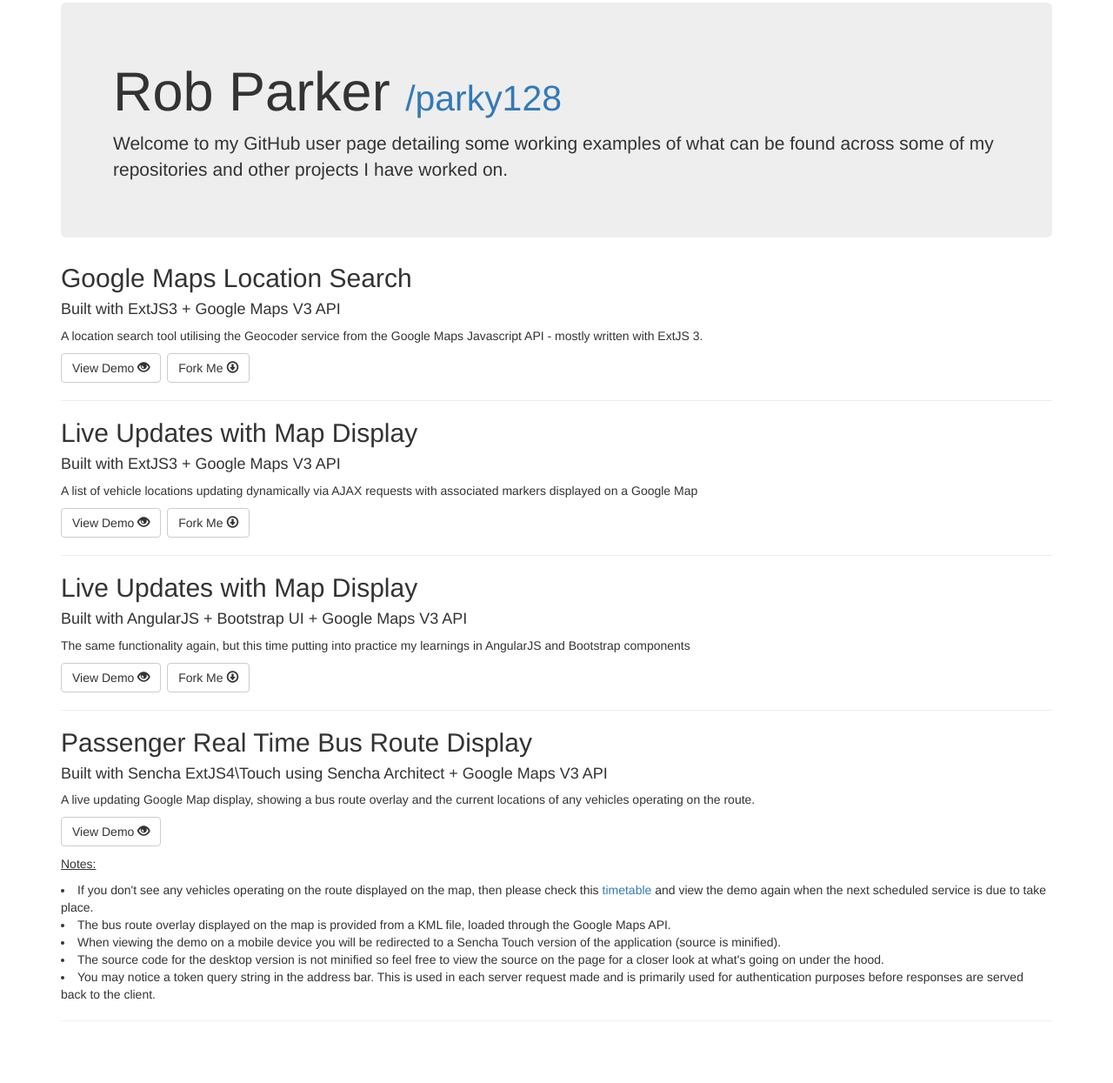
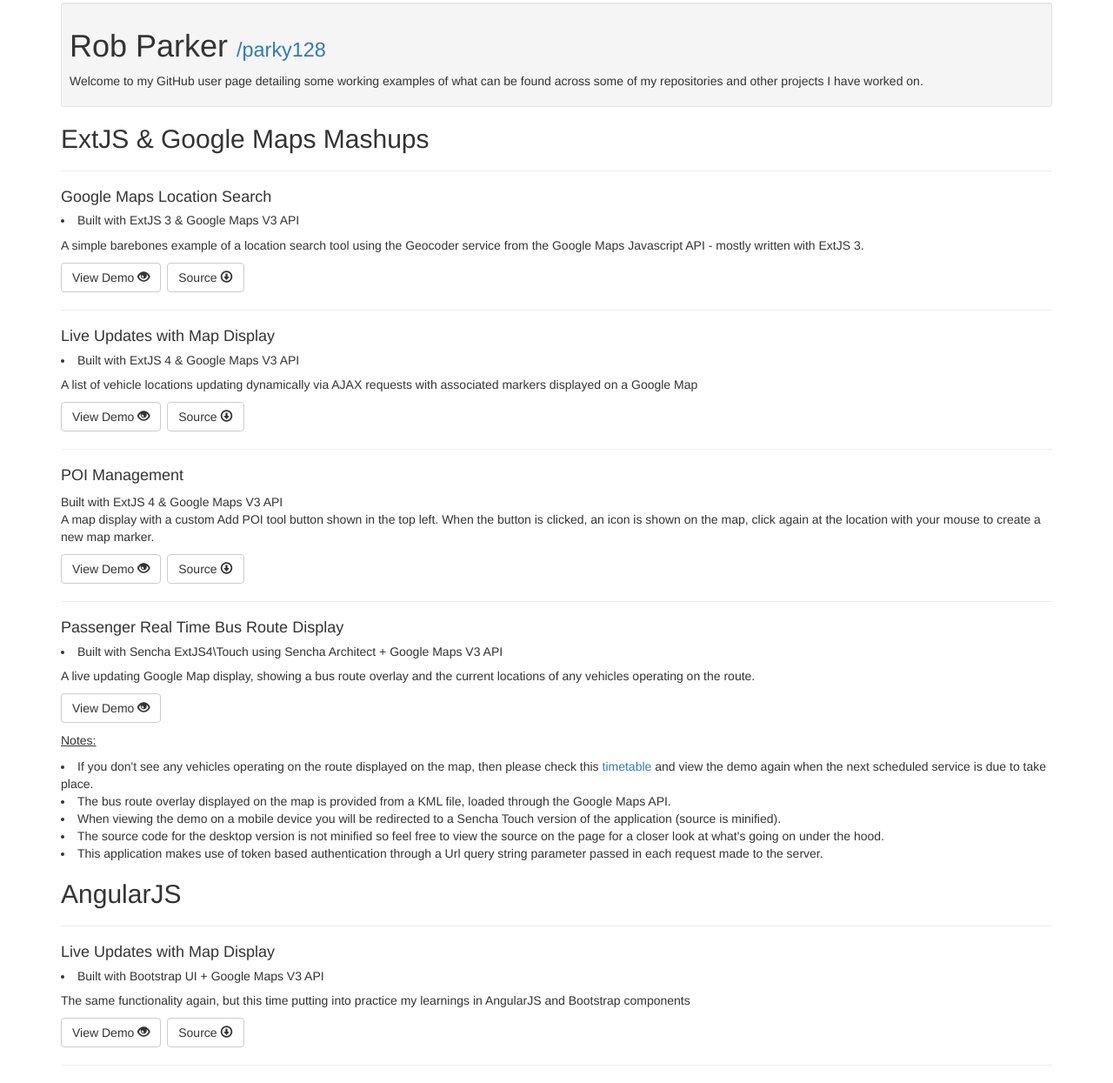
Before and after one commit to parky128/parky128.github.io, a plain HTML site: page index.html in a window 1280 px wide. Shown: the part 38-1283 px from the top of the page at 87% size. Before the commit the page ends 1232 px from the top, so only its background shows below. Drawn offline with nearby package versions, Linux system fonts and the light colour scheme.

Commit message:
Revisions to examples listing

```diff
--- a/index.html
+++ b/index.html
@@ -16,56 +16,56 @@
 
     <div class="container">
 	<hr>
-
-
-          <div class="jumbotron">
+	<div class="well well-sm">
 		<h1>Rob Parker <small><a href="https://github.com/parky128" target="_blank">/parky128</a></small></h1>
 		<p>Welcome to my GitHub user page detailing some working examples of what can be found across some of my repositories and other projects I have worked on.</p>
 	</div>
-
+	<h2>ExtJS & Google Maps Mashups</h2>
+	<hr>
 	<div>
-              <h2>Google Maps Location Search</h2>
-			  <h4>Built with ExtJS3 + Google Maps V3 API</h4>
-              <p>A location search tool utilising the Geocoder service from the Google Maps Javascript API - mostly written with ExtJS 3. </p>
-              <p><a class="btn btn-default" href="http://parky128.github.io/extjs3-gmaps-locationsearch/" target="_blank" role="button">View Demo <span class="glyphicon glyphicon-eye-open"></span></a><a class="btn btn-default spacer" href="https://github.com/parky128/extjs3-gmaps-locationsearch/fork" target="_blank" role="button">Fork Me <span class="glyphicon glyphicon-download"></span></a></p>
+		<h4>Google Maps Location Search</h4>
+		<h5><li>Built with ExtJS 3 & Google Maps V3 API</h5>
+		<p>A simple barebones example of a location search tool using the Geocoder service from the Google Maps Javascript API - mostly written with ExtJS 3. </p>
+		<p><a class="btn btn-default" href="http://parky128.github.io/extjs3-gmaps-locationsearch/" target="_blank" role="button">View Demo <span class="glyphicon glyphicon-eye-open"></span></a><a class="btn btn-default spacer" href="https://github.com/parky128/extjs3-gmaps-locationsearch" target="_blank" role="button">Source&nbsp;<span class="glyphicon glyphicon-download"></span></a></p>
 	</div>
 	<hr>
-
 	<div>
-              <h2>Live Updates with Map Display</h2>
-			  <h4>Built with ExtJS3  + Google Maps V3 API</h4>
+	  <h4>Live Updates with Map Display</h4>
+	  <h5><li>Built with ExtJS 4 & Google Maps V3 API</h4>
 	  <p>A list of vehicle locations updating dynamically via AJAX requests with associated markers displayed on a Google Map</p>
-              <p><a class="btn btn-default" href="http://parky128.github.io/extjs3-gmaps-locationsearch/" target="_blank" role="button">View Demo <span class="glyphicon glyphicon-eye-open"></span></a><a class="btn btn-default spacer" href="https://github.com/parky128/extjs3-gmaps-locationsearch/fork" target="_blank" role="button">Fork Me <span class="glyphicon glyphicon-download"></span></a></p>
+	  <p><a class="btn btn-default" href="#"  role="button">View Demo&nbsp;<span class="glyphicon glyphicon-eye-open"></span></a><a class="btn btn-default spacer" href="https://github.com/parky128/extjs4-gmaps-liveupdates" target="_blank" role="button">Source&nbsp;<span class="glyphicon glyphicon-download"></span></a></p>
 	</div>
 	<hr>
-
 	<div>
-              <h2>Live Updates with Map Display</h2>
-			  <h4>Built with AngularJS + Bootstrap UI + Google Maps V3 API</h4>
-              <p>The same functionality again, but this time putting into practice my learnings in AngularJS and Bootstrap components</p>
-              <p><a class="btn btn-default" href="http://parky128.github.io/extjs3-gmaps-locationsearch/" target="_blank" role="button">View Demo <span class="glyphicon glyphicon-eye-open"></span></a><a class="btn btn-default spacer" href="https://github.com/parky128/extjs3-gmaps-locationsearch/fork" target="_blank" role="button">Fork Me <span class="glyphicon glyphicon-download"></span></a></p>
+	  <h4>POI Management</h4>
+	  <h5<li>Built with ExtJS 4 & Google Maps V3 API</h5>
+	  <p>A map display with a custom Add POI tool button shown in the top left. When the button is clicked, an icon is shown on the map, click again at the location with your mouse to create a new map marker.</p>
+	  <p><a class="btn btn-default" href="http://parky128.github.io/extjs4-gmaps-poi/" target="_blank" role="button">View Demo&nbsp;<span class="glyphicon glyphicon-eye-open"></span></a><a class="btn btn-default spacer" href="https://github.com/parky128/extjs4-gmaps-poi" target="_blank" role="button">Source&nbsp;<span class="glyphicon glyphicon-download"></span></a></p>
 	</div>
 	<hr>
-
 	<div>
-              <h2>Passenger Real Time Bus Route Display</h2>
-			  <h4>Built with Sencha ExtJS4\Touch using Sencha Architect + Google Maps V3 API</h4>
+	  <h4>Passenger Real Time Bus Route Display</h4>
+	  <h5><li>Built with Sencha ExtJS4\Touch using Sencha Architect + Google Maps V3 API</h5>
 	  <p>A live updating Google Map display, showing a bus route overlay and the current locations of any vehicles operating on the route.</p>
-              <p><a class="btn btn-default" href="http://pwp.pinpointers.com/app.html?token=A944A7409B0E4C00815F00000A68000003B700000001ABA2127FEA89" target="_blank" role="button">View Demo <span class="glyphicon glyphicon-eye-open"></span></a></p>
+	  <p><a class="btn btn-default" href="http://pwp.pinpointers.com/app.html?token=A944A7409B0E4C00815F00000A68000003B700000001ABA2127FEA89" target="_blank" role="button">View Demo&nbsp;<span class="glyphicon glyphicon-eye-open"></span></a></p>
 	  <p><u>Notes: </u>
 		<li>If you don't see any vehicles operating on the route displayed on the map, then please check this <a href="http://www.prenticeofhaddington.info/123.html" target="_blank">timetable</a> and view the demo again when the next scheduled service is due to take place.
 		<li>The bus route overlay displayed on the map is provided from a KML file, loaded through the Google Maps API.
 		<li>When viewing the demo on a mobile device you will be redirected to a Sencha Touch version of the application (source is minified).
 		<li>The source code for the desktop version is not minified so feel free to view the source on the page for a closer look at what's going on under the hood.
-				<li>You may notice a token query string in the address bar. This is used in each server request made and is primarily used for authentication purposes before responses are served back to the client.
+		<li>This application makes use of token based authentication through a Url query string parameter passed in each request made to the server.
 	  </p>
 	</div>
 
-
-
+	<h2>AngularJS</h2>
 	<hr>
-
-
+	<div>
+	  <h4>Live Updates with Map Display</h4>
+	  <h5><li>Built with Bootstrap UI + Google Maps V3 API</h5>
+	  <p>The same functionality again, but this time putting into practice my learnings in AngularJS and Bootstrap components</p>
+	  <p><a class="btn btn-default" href="http://parky128.github.io/extjs3-gmaps-locationsearch/" target="_blank" role="button">View Demo&nbsp;<span class="glyphicon glyphicon-eye-open"></span></a><a class="btn btn-default spacer" href="https://github.com/parky128/extjs4-gmaps-locationsearch/fork" target="_blank" role="button">Source&nbsp;<span class="glyphicon glyphicon-download"></span></a></p>
+	</div>
+	<hr>
 	</div>
     <script src="https://ajax.googleapis.com/ajax/libs/jquery/1.11.2/jquery.min.js"></script>
     <script src="https://maxcdn.bootstrapcdn.com/bootstrap/3.3.4/js/bootstrap.min.js"></script>
```
Lines whose indentation alone changed are shown as unchanged.
